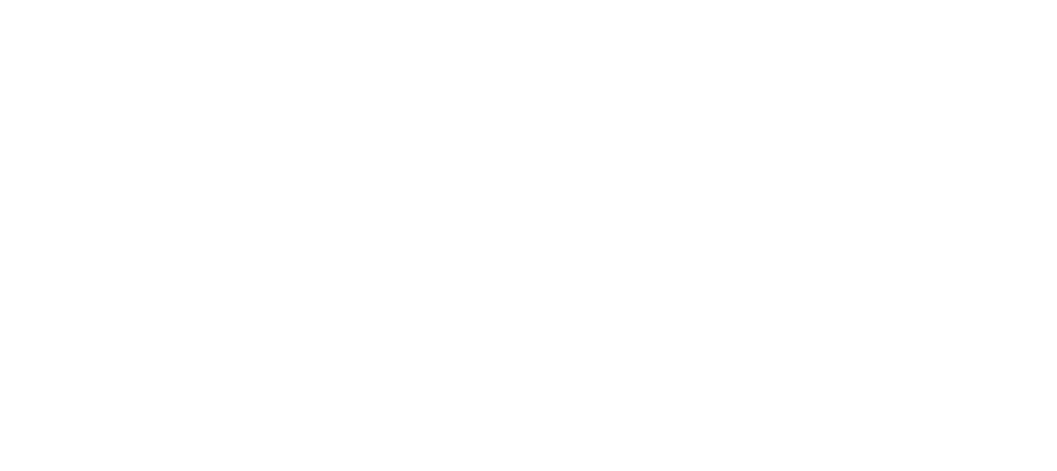
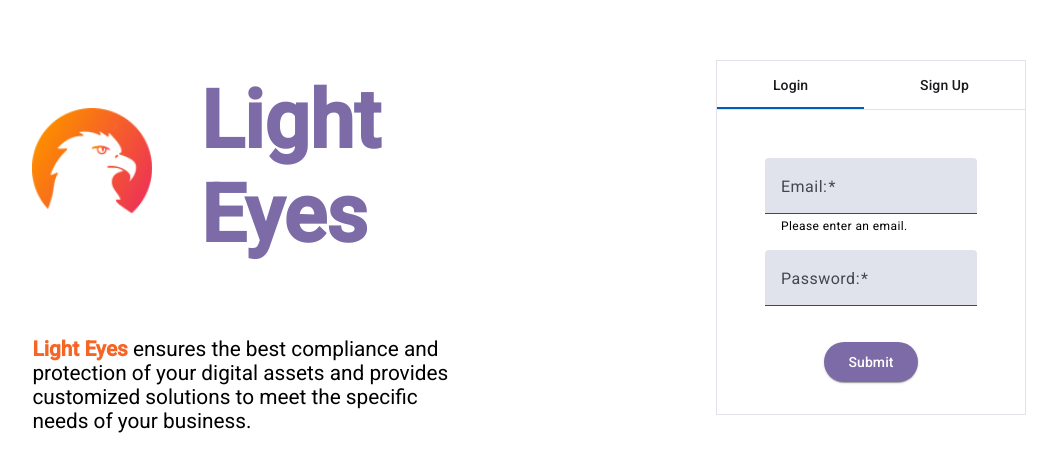
Before and after one commit to sindriax/light-eyes-client, an Angular app in the folder client/: page / in a window 1280 px wide. Shown: the part 163-634 px from the top of the page, without its empty margins (108-1165 px from the left). Built offline with nearby package versions, Linux system fonts and the light colour scheme.

Commit message:
give styles to interface, working login and register minus guard

```diff
--- a/client/angular.json
+++ b/client/angular.json
@@ -29,10 +29,8 @@
             "tsConfig": "tsconfig.app.json",
             "inlineStyleLanguage": "scss",
             "assets": [
-              {
-                "glob": "**/*",
-                "input": "public"
-              }
+                "src/favicon.ico",
+                "src/assets"
             ],
             "styles": [
               "src/styles.scss"
--- a/client/src/app/app.routes.ts
+++ b/client/src/app/app.routes.ts
@@ -6,7 +6,7 @@
 
 export const routes: Routes = [
     {
-        path:"login",
+        path:"",
         component:LoginComponent
     },
     {
--- a/client/src/app/core/auth/login/login.component.html
+++ b/client/src/app/core/auth/login/login.component.html
@@ -1,5 +1,41 @@
-<form [formGroup]="loginForm" (ngSubmit)="submit()">
-    <input type="text" formControlName="email">
-    <input type="password" formControlName="password">
-    <button type="submit">Submit</button>
-</form>
+<div class="landing-page">
+    <div class="left-side">
+        <div class="landing-text">
+            <img src="../../../../assets/icons/light-eyes-logo 1.png" alt="Light-Eyes Logo">
+            <h1>Light Eyes</h1>
+        </div>
+            <p>
+                <span>Light Eyes </span> ensures the best compliance and protection of your digital assets and provides customized solutions to meet the specific needs of your business.
+            </p>
+    </div>
+    <div class="right-side">
+        <mat-tab-group>
+            <mat-tab label="Login">
+                <form [formGroup]="loginForm" (ngSubmit)="submit()">
+                    <mat-form-field class="loginFormMat" appearance="fill">
+                        <mat-label>Email:</mat-label>
+                        <input type="text" matInput formControlName="email" [errorStateMatcher]="matcher"
+                            placeholder="Ex. sandra@example.com" />
+                        <mat-hint>Please enter an email.</mat-hint>
+                        @if (emailFormControl?.hasError('email') && !emailFormControl?.hasError('required')) {
+                            <mat-error>Please enter a valid email address</mat-error>
+                        }
+                        @if (emailFormControl?.hasError('required')) {
+                            <mat-error>Email is <strong>required</strong></mat-error>
+                        }
+                    </mat-form-field>
+
+                    <mat-form-field class="loginFormMat" appearance="fill">
+                        <mat-label>Password:</mat-label>
+                        <input type="password" matInput formControlName="password" [errorStateMatcher]="matcher"/>
+                    </mat-form-field>
+
+                    <button mat-raised-button type="submit">Submit</button>
+                </form>
+            </mat-tab>
+            <mat-tab label="Sign Up">
+                <app-register></app-register>
+            </mat-tab>
+        </mat-tab-group>
+    </div>
+</div>
--- a/client/src/app/core/auth/login/login.component.scss
+++ b/client/src/app/core/auth/login/login.component.scss
@@ -0,0 +1,71 @@
+.landing-page{
+    width: 100%;
+    display: flex;
+    height: 100%;
+
+    .left-side{
+        width: 50%;
+        display: flex;
+        flex-direction: column;
+        justify-content: center;
+        align-items: center;
+        margin-left: 3em;
+
+        .landing-text{
+            width: 70%;
+            display: flex;
+            align-items: center;
+            gap: 3em;
+
+            h1{
+                font-size: 5em;
+                color: #7C6BA7;
+            }
+
+            img{
+                height: 15vh;
+            }
+        }
+
+        p{
+            width: 70%;
+            font-weight: normal;
+            font-size: 1.3em;
+
+            span{
+                color: #F66426;
+                font-weight: bold;
+            }
+        }
+    }
+
+    .right-side{
+        width: 50vw;
+        height: 100%;
+        display: flex;
+        flex-direction: column;
+        align-content: center;
+        justify-content: center;
+
+        mat-tab-group{
+            width: 50%;
+            border: 1px solid #E6E0E9;
+            margin-left: 10em;
+
+        }
+
+        form{
+            display: flex;
+            flex-direction: column;
+            align-items: center;
+            gap: 1em;
+            padding-top: 3em;
+            padding-bottom: 2em;
+
+            button{
+                background-color: #7C6BA7;
+                color: white;
+            }
+        }
+    }
+}
--- a/client/src/app/core/auth/login/login.component.ts
+++ b/client/src/app/core/auth/login/login.component.ts
@@ -1,29 +1,97 @@
 import { Component, inject, OnInit } from '@angular/core';
-import { FormBuilder, FormGroup, ReactiveFormsModule, Validators } from '@angular/forms';
+import { FormBuilder, FormControl, FormGroup, FormGroupDirective, NgForm, ReactiveFormsModule, Validators } from '@angular/forms';
 import { AuthService } from 'app/core/services/auth.service';
 import { LocalStorageService } from 'app/core/services/local-storage.service';
 import { User } from 'app/shared/models/user';
 import { Router } from '@angular/router';
+import { MatTab, MatTabGroup, MatTabLabel } from '@angular/material/tabs';
+import { RegisterComponent } from "../register/register.component";
+import { MatError, MatFormField, MatHint, MatLabel } from '@angular/material/form-field';
+import { ErrorStateMatcher, ShowOnDirtyErrorStateMatcher } from '@angular/material/core';
+import { MatInputModule } from '@angular/material/input';
+import { MatButton } from '@angular/material/button';
+
+export class CustomErrorStateMatcher implements ErrorStateMatcher {
+  isErrorState(control: FormControl | null, form: FormGroupDirective | NgForm | null): boolean {
+    return !!(control && control.invalid && (control.dirty || control.touched));
+  }
+}
 
 @Component({
   selector: 'app-login',
   standalone: true,
-  imports: [ReactiveFormsModule],
+  imports: [ReactiveFormsModule, MatTabGroup, MatTabLabel, MatTab, RegisterComponent, MatFormField, MatLabel, MatHint, MatError, MatInputModule, MatButton],
   templateUrl: './login.component.html',
-  styleUrl: './login.component.scss'
+  styleUrl: './login.component.scss',
+  providers: [
+    { provide: ErrorStateMatcher, useClass: ShowOnDirtyErrorStateMatcher }
+  ]
 })
+
+
 
 export class LoginComponent implements OnInit{
   private authService = inject(AuthService)
   private formBuilder= inject(FormBuilder)
   router = inject(Router);
   loginForm!:FormGroup;
+  matcher = new CustomErrorStateMatcher();
+
 
   ngOnInit(): void {
+
     this.loginForm=this.formBuilder.group({
       email:["",Validators.required],
       password:["",Validators.required]
-    })
+    });
+
+    // const user = {
+    //   userName: "TestUser2",
+    //   email: "testuser1@test.com",
+    //   password: "P@ssw0rd"
+    // }
+
+    // this.registerUser(user).then( res => {
+    //   console.log( res );
+    // } )
+  }
+
+  // async registerUser(data: any) {
+  //   try {
+  //     const response = await fetch('http://13.37.212.43/api/account/register', {
+  //       method: 'POST',
+  //       headers: {
+  //         'accept': '*/*',
+  //         'Content-Type': 'application/json'
+  //       },
+  //       body: JSON.stringify(data)
+  //     });
+
+  //     console.log('Request:', {
+  //       method: 'POST',
+  //       headers: {
+  //         'accept': '*/*',
+  //         'Content-Type': 'application/json'
+  //       },
+  //       body: JSON.stringify(data)
+  //     });
+
+  //     if (!response.ok) {
+  //       const errorData = await response.json();
+  //       console.error('Response Error:', errorData);
+  //       throw new Error(`Error ${response.status}: ${errorData.message}`);
+  //     }
+  //     const responseData = await response.json();
+  //     console.log('Registration successful:', responseData);
+  //     return responseData;
+  //   } catch (error) {
+  //     console.error('Unexpected error:', error);
+  //     throw error;
+  //   }
+  // }
+
+  get emailFormControl() {
+    return this.loginForm.get('email');
   }
 
   submit(){
@@ -40,7 +108,11 @@
 
       console.log("logResult",logResult)
       console.log("pass2",user)
+
+
     }
   }
 
+
+
 }
--- a/client/src/app/core/auth/register/register.component.html
+++ b/client/src/app/core/auth/register/register.component.html
@@ -1,17 +1,24 @@
     <form [formGroup]="registerForm" (ngSubmit)="submit()">
-    <div>
-        <label for="email"><input type="email" formControlName="email">email</label>
+        <mat-form-field class="registerFormMat" appearance="fill">
+            <mat-label>Email:</mat-label>
+            <input type="text" matInput formControlName="email" placeholder="Ex. sandra@example.com">
+            <mat-hint>Please enter an email.</mat-hint>
             @if(registerForm.controls.email.touched && registerForm.controls.email.errors?.['email']){
-            <p>Email should have a valid format</p>
+                <mat-error>Email should have a valid format</mat-error>
             }
             @if(registerForm.controls.email.touched && registerForm.controls.email.errors?.['pattern']){
-            <p>Email should have a valid format</p>
+                <mat-error>Email should have a valid format</mat-error>
             }
+        </mat-form-field>
+        <mat-form-field class="passwordFormMat" appearance="fill">
+            <mat-label>Password:</mat-label>
+            <input type="password" matInput formControlName="password" [errorStateMatcher]="matcher">
+            @if((registerForm.controls.password.touched && registerForm.controls.password.errors?.['minlength']) || (registerForm.controls.password.touched && registerForm.controls.password.errors?.['required'])){
+                <mat-error>Password must be at least 8 characters</mat-error>
+                }
+        </mat-form-field>
+        <div class="buttons">
+        <button mat-raised-button color="primary" type="submit">Sign Up</button>
+        <button mat-raised-button type="reset" (click)="resetForm()">Reset</button>
         </div>
-    <label for="password"><input type="password" formControlName="password">password</label>
-    @if((registerForm.controls.password.touched && registerForm.controls.password.errors?.['minlength']) || (registerForm.controls.password.touched && registerForm.controls.password.errors?.['required'])){
-        <p>Password must be at least 8 characters</p>
-    }
-    <button type="submit">Sign Up</button>
-    <button type="reset" (click)="resetForm()">Reset</button>
     </form>
--- a/client/src/app/core/auth/register/register.component.ts
+++ b/client/src/app/core/auth/register/register.component.ts
@@ -1,12 +1,23 @@
 import { Component, inject, OnInit } from '@angular/core';
-import { FormBuilder, FormGroup, ReactiveFormsModule, Validators } from '@angular/forms';
+import { FormBuilder, FormControl, FormGroup, FormGroupDirective, NgForm, ReactiveFormsModule, Validators } from '@angular/forms';
+import { MatError, MatFormField, MatHint, MatLabel } from '@angular/material/form-field';
+import { MatTab, MatTabGroup, MatTabLabel } from '@angular/material/tabs';
 import { AuthService } from 'app/core/services/auth.service';
 import { User } from 'app/shared/models/user';
+import { ErrorStateMatcher, ShowOnDirtyErrorStateMatcher } from '@angular/material/core';
+import { MatInputModule } from '@angular/material/input';
+import { MatButton } from '@angular/material/button';
+
+export class CustomErrorStateMatcher implements ErrorStateMatcher {
+  isErrorState(control: FormControl | null, form: FormGroupDirective | NgForm | null): boolean {
+    return !!(control && control.invalid && (control.dirty || control.touched));
+  }
+}
 
 @Component({
   selector: 'app-register',
   standalone: true,
-  imports: [ReactiveFormsModule],
+  imports: [ReactiveFormsModule, MatLabel, MatTabLabel, MatTabGroup, MatTab, MatFormField, MatError, MatHint, MatInputModule, MatButton],
   templateUrl: './register.component.html',
   styleUrl: './register.component.scss'
 })
@@ -14,6 +25,8 @@
   registerForm: FormGroup;
   submitted = false;
   authService = inject(AuthService)
+  matcher = new CustomErrorStateMatcher();
+
 
   constructor(private fb: FormBuilder) {
     this.registerForm = this.fb.group({
@@ -22,7 +35,7 @@
         [
           Validators.required,
           Validators.email,
-          // Validators.pattern(/^[\w-\.]+@([\w-]+\.)+[\w-]{2,4}$/)
+          Validators.pattern(/^[\w-\.]+@([\w-]+\.)+[\w-]{2,4}$/)
         ]
       ],
       password: [
@@ -30,7 +43,7 @@
         [
           Validators.required,
           Validators.minLength(8),
-          // Validators.pattern(/^[a-zA-Z0-9]+$/)
+          Validators.pattern(/^[a-zA-Z0-9]+$/)
         ]
       ]
     });
--- a/client/src/app/shared/models/user.ts
+++ b/client/src/app/shared/models/user.ts
@@ -2,4 +2,5 @@
     id?: string;
     email: string;
     password: string;
+    token?: string;
 }
```
Also changed, not shown: client/src/app/core/auth/register/register.component.scss (+18 -0 lines), client/src/app/core/services/auth.service.ts (+47 -6 lines), client/src/app/core/services/local-storage.service.ts (+0 -7 lines), client/src/assets/icons/light-eyes-logo 1.png (added), 1 other file (tests, documents, lock files or other folders). Lines whose indentation alone changed are shown as unchanged.
